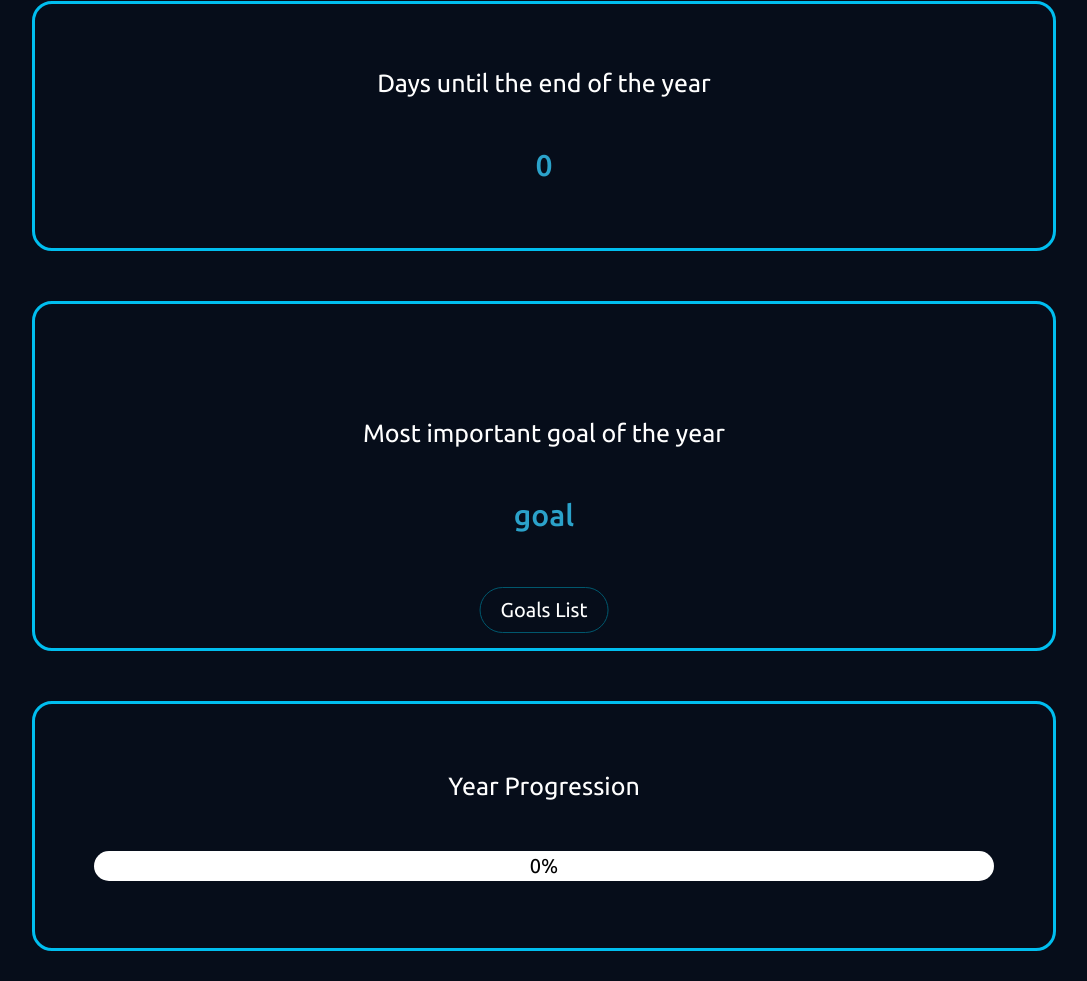
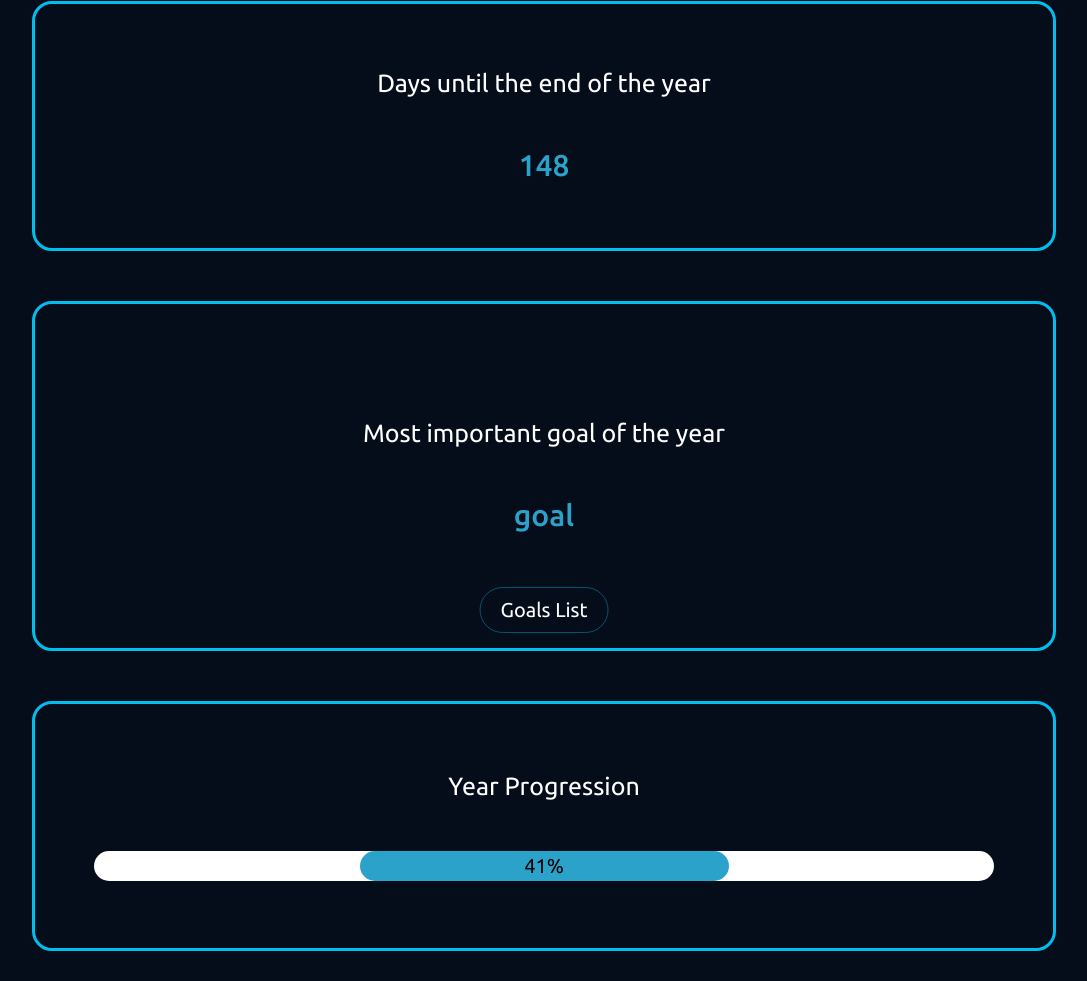
Before and after one commit to Anghy73/Year-Progression, a plain HTML site: page index.html in a window 1280 px wide. Shown: the part 181-1162 px from the top of the page, without its empty margins (96-1183 px from the left). Drawn offline with Linux system fonts and the light colour scheme.

Commit message:
counter and progress done

```diff
--- a/index.html
+++ b/index.html
@@ -15,7 +15,7 @@
     <div class="container">
       <div class="container__days">
         <p>Days until the end of the year</p>
-        <span>0</span>
+        <span id="counter">0</span>
       </div>
       <div class="container__goals">
         <p>Most important goal of the year</p>
@@ -25,7 +25,7 @@
       <div class="container__progression">
         <p>Year Progression</p>
         <div class="container__bar">
-          <div class="bar">0%</div>
+          <div id="bar" class="bar">0%</div>
         </div>
       </div>
     </div>
--- a/script.js
+++ b/script.js
@@ -1 +1,41 @@
-console.log('Hello World');
+const counter = document.getElementById("counter");
+const bar = document.getElementById("bar");
+
+const nextYear = new Date("01/01/2024");
+const dateToday = new Date();
+const milisegundos = 24 * 60 * 60 * 1000;
+let totalTime = Math.abs(nextYear.getTime() - dateToday.getTime());
+let days = Math.round(totalTime / milisegundos);
+
+const yeardays = 365;
+let advance = Math.round((days * 100) / yeardays);
+
+
+function showInfo() {
+  let countOne = 0;
+  let countTwo = 0;
+
+  const progress = setInterval(() => {
+    countTwo++
+
+    bar.textContent = `${countTwo}%`;
+    bar.style.width = `${countTwo}%`
+
+    if (countTwo == advance) {
+      clearInterval(progress)
+    }
+  }, 60);
+
+  const time = setInterval(() => {
+    countOne++;
+    counter.textContent = `${countOne}`;
+
+    if (countOne == days) {
+      clearInterval(time);
+    }
+  }, 17);
+}
+
+document.addEventListener("DOMContentLoaded", showInfo);
+
+// TODO: Crear un crud para las metas
```
